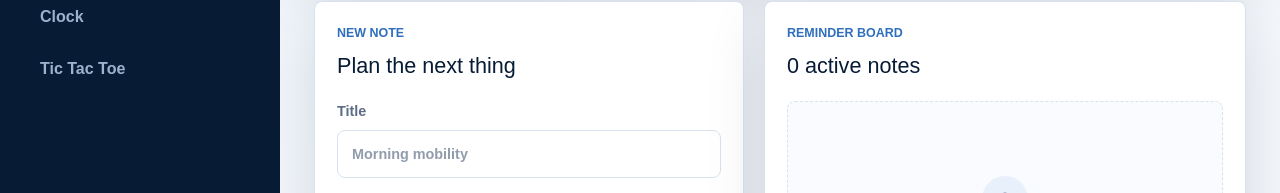
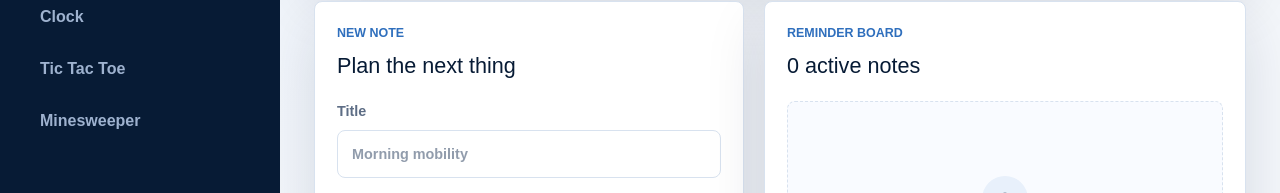
Before and after one commit to adriantirador/my-excercise-system, a Next.js app: page / in a window 1280 px wide. Shown: the part 221-414 px from the top of the page. Built offline with nearby package versions, Linux system fonts and the light colour scheme.

Commit message:
Update AppShell.tsx

```diff
--- a/src/features/AppShell/AppShell.tsx
+++ b/src/features/AppShell/AppShell.tsx
@@ -5,10 +5,11 @@ import CalculatorPage from "@/src/features/Calculator/CalculatorPage";
 import ClockPage from "@/src/features/Clock/ClockPage";
 import ReminderPage from "@/src/features/Reminder/ReminderPage";
 import TicTacToe from "../TicTacToe/TicTacToePage";
+import MinesweeperPage from "../Minesweeper/MinesweeperPage";
 import styles from "./AppShell.module.scss";
 
 type Theme = "light" | "dark";
-type ActivePage = "reminder" | "calculator" | "clock" | "tictactoe";
+type ActivePage = "reminder" | "calculator" | "clock" | "tictactoe" | "minesweeper";
 
 const getThemeSnapshot = (): Theme => {
   const storedTheme = window.localStorage.getItem("exercise-system-theme");
@@ -58,6 +59,10 @@ const pageContent = {
   tictactoe: {
     title: "Tic Tac Toe",
     copy: "A timeless battle of strategy. Think ahead, block your opponent, and be the first to complete three in a row.",
+  },
+  minesweeper: {
+    title: "Minesweeper",
+    copy: "Reveal safe tiles, read the nearby mine counts, and clear the board.",
   },
 };
 
@@ -142,6 +147,14 @@ export default function AppShell() {
           >
             Tic Tac Toe
           </button>
+          <button
+            type="button"
+            className={activePage === "minesweeper" ? styles.active : ""}
+            onClick={() => selectPage("minesweeper")}
+            aria-current={activePage === "minesweeper" ? "page" : undefined}
+          >
+            Minesweeper
+          </button>
         </nav>
 
         <div className={styles.themeCard}>
@@ -177,6 +190,7 @@ export default function AppShell() {
         {activePage === "calculator" ? <CalculatorPage /> : null}
         {activePage === "clock" ? <ClockPage /> : null}
         {activePage === "tictactoe" ? <TicTacToe /> : null}
+        {activePage === "minesweeper" ? <MinesweeperPage /> : null}
       </div>
     </main>
   );
```
